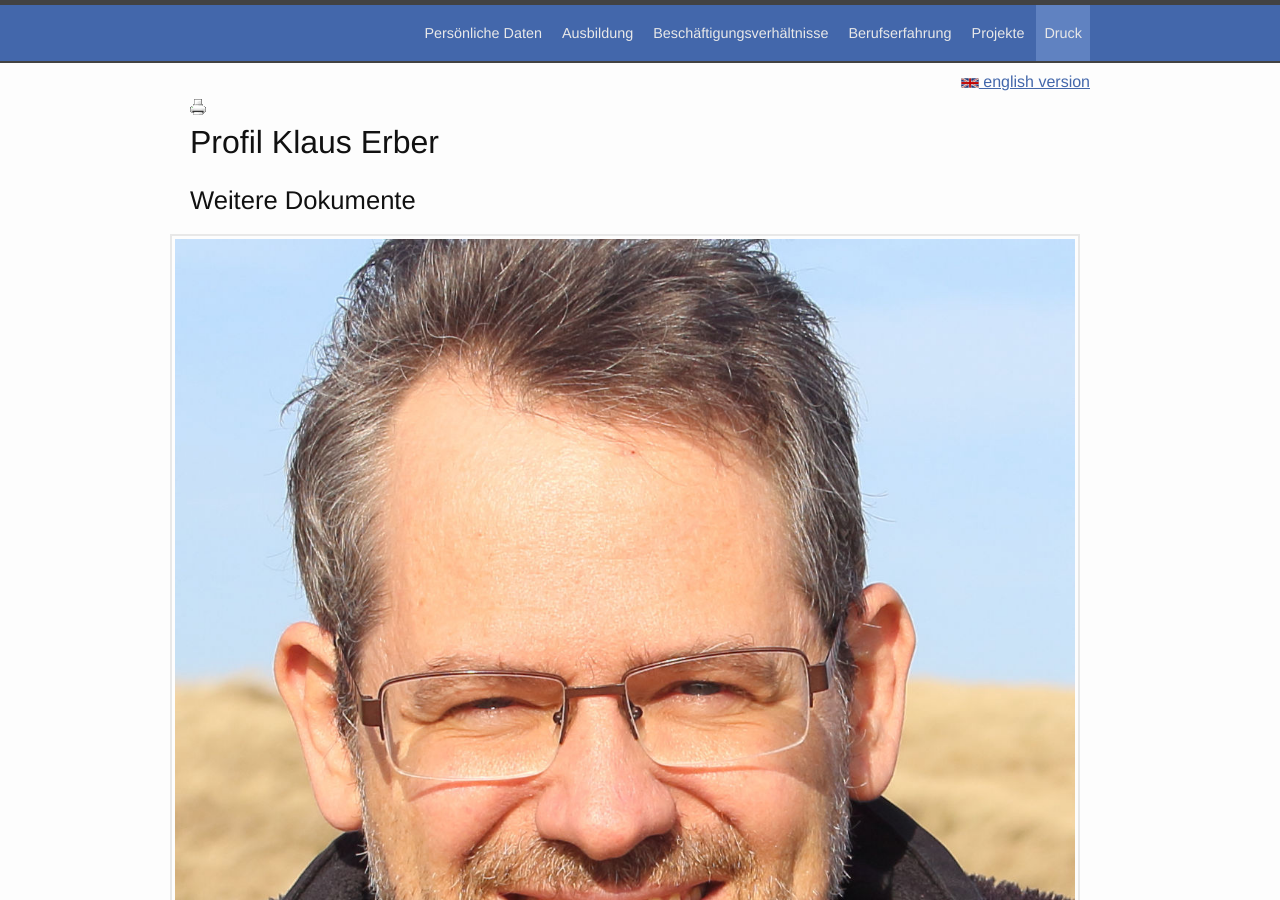
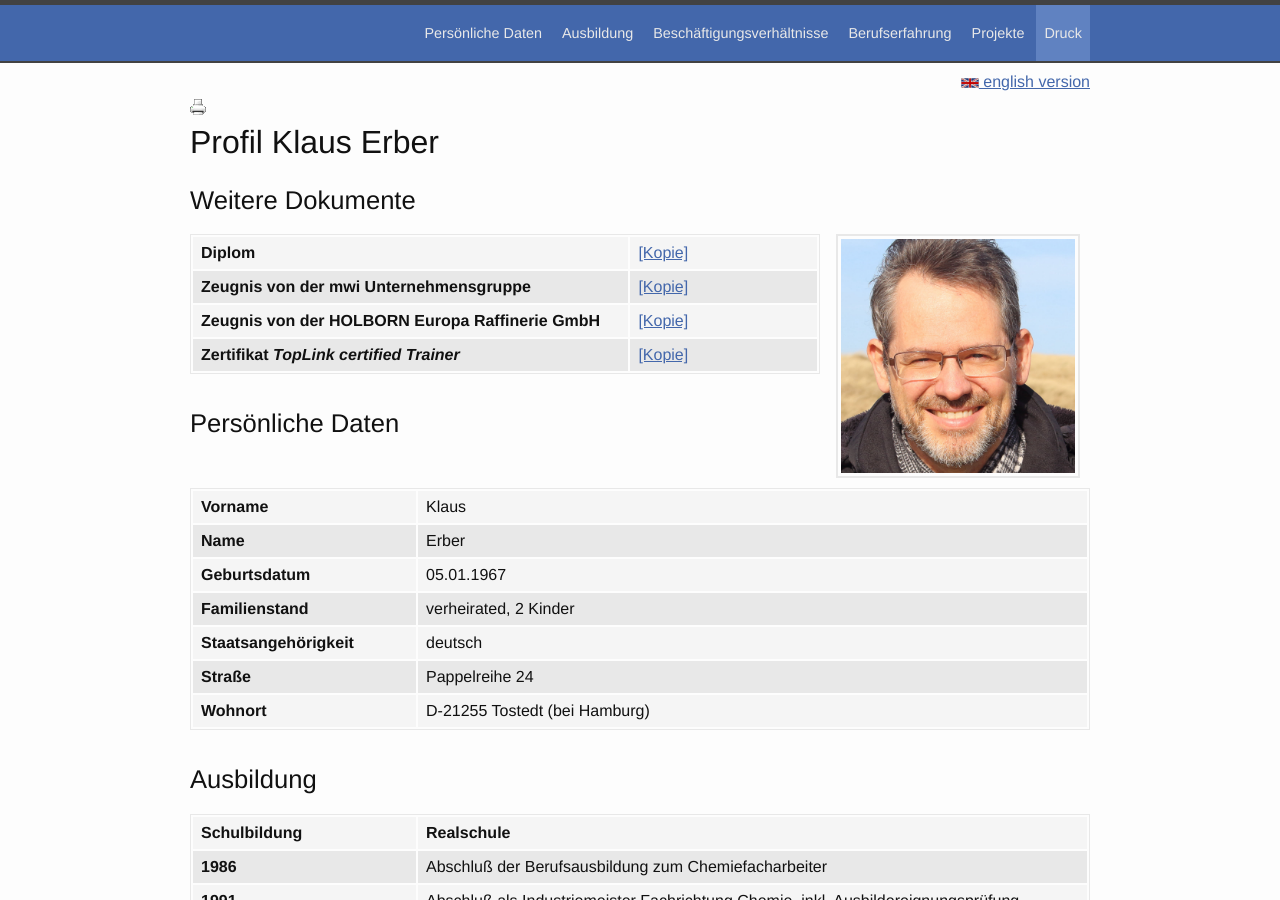
Before and after one commit to klauserber/klauserber.github.io, a Jekyll site: the page built from druck.html, in a window 1280 px wide and 900 px high. Built offline with Jekyll 4.4.1, drawn with Linux system fonts in a browser that asks for light colours.

Commit message:
Update druck.html

```diff
--- a/druck.html
+++ b/druck.html
@@ -10,7 +10,7 @@ notitle: 1
 <h1>Profil Klaus Erber</h1>
 
 <h2>Weitere Dokumente</h2>
-<img class="my-image" src="img/ErberKlaus.jpg" />
+<img class="my-image" width="26%" src="img/ErberKlaus.jpg" />
 <table style="width:70%">
     <tbody>
         <tr>
```
